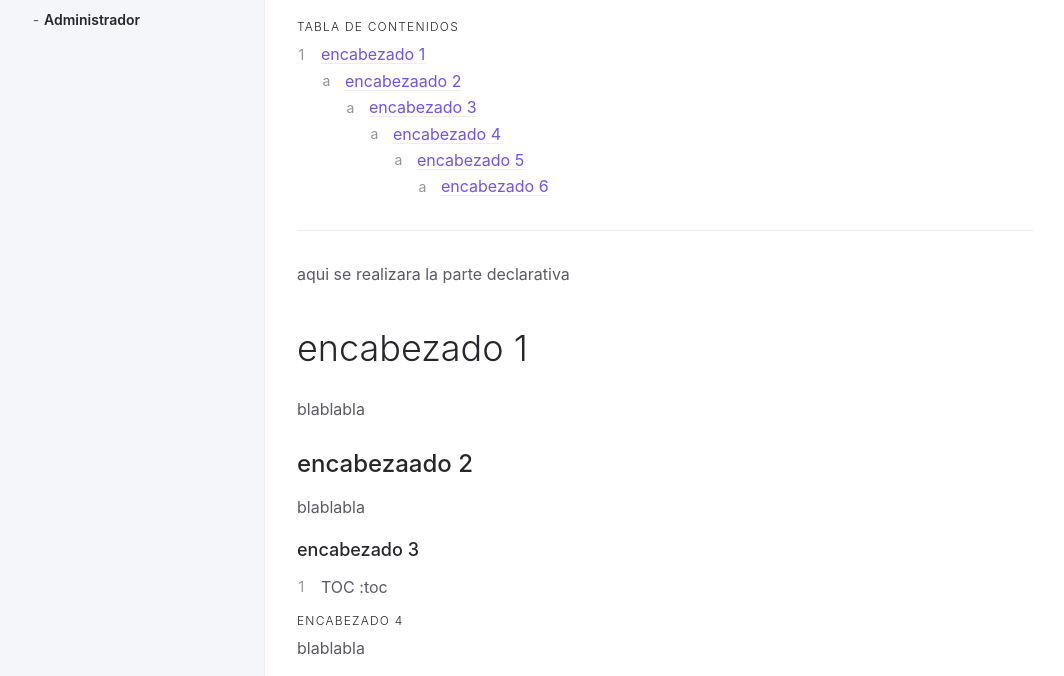
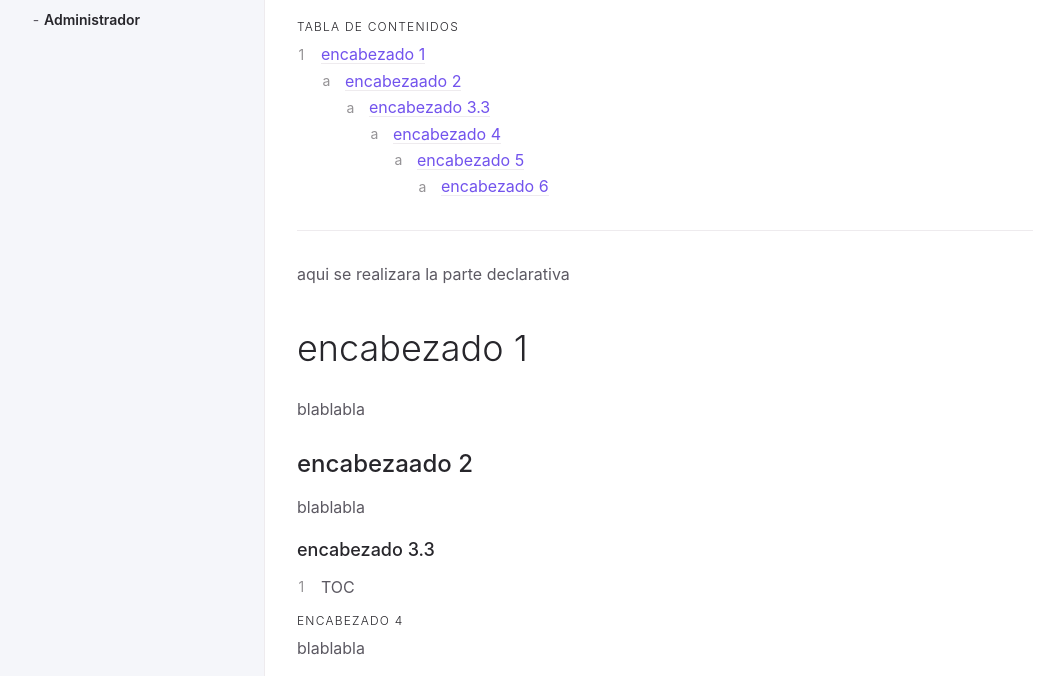
Before and after one commit to abeltranes/abeltranes.github.io, a Jekyll site: the page built from docs/salesforce/doc02.md, in a window 1280 px wide. Shown: the part 161-837 px from the top of the page, without its empty margins (91-1155 px from the left). Built offline with Jekyll 4.4.1, drawn with Linux system fonts in a browser that asks for light colours.

Commit message:
Update doc02.md

```diff
--- a/docs/salesforce/doc02.md
+++ b/docs/salesforce/doc02.md
@@ -26,10 +26,10 @@ blablabla
 
 blablabla
 
-### encabezado 3
+### encabezado 3.3
 
 1. TOC
-:toc
+{:toc}
 
 #### encabezado 4
 
```
